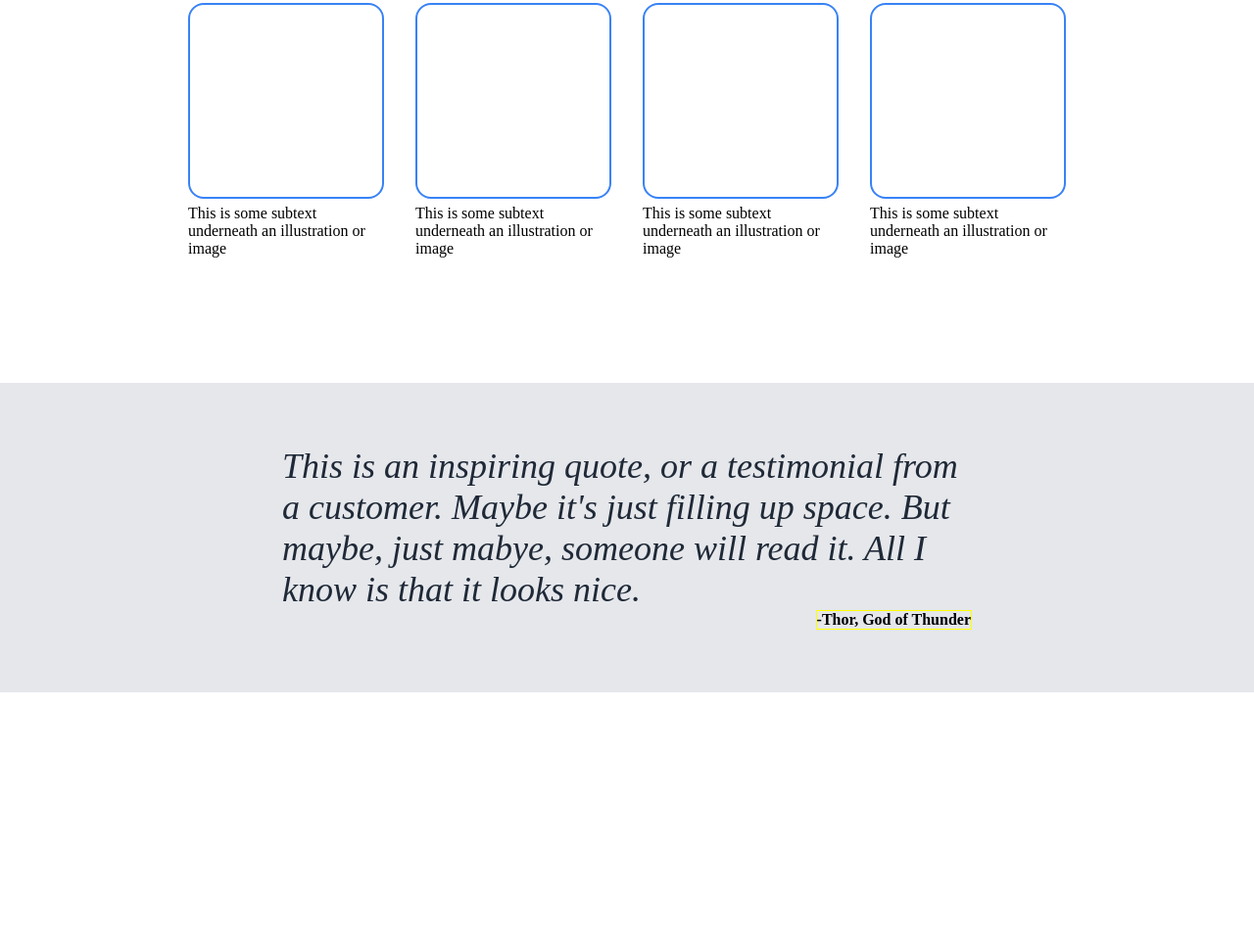
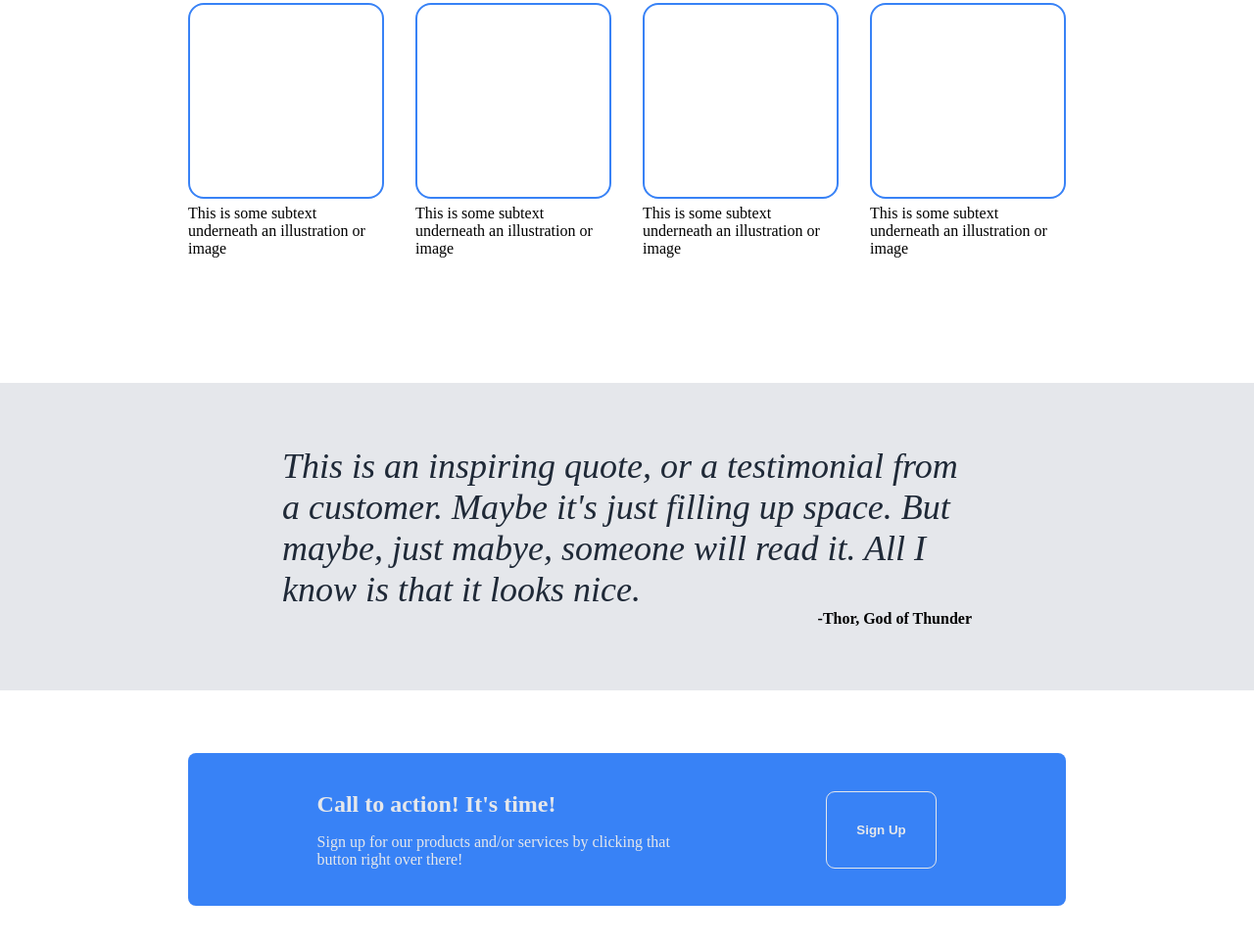
Before and after one commit to guttertothestars/odin-landing-page, a plain HTML site: page index.html in a window 1280 px wide. Shown: the part 614-1578 px from the top of the page at 98% size. Before the commit the page ends 1321 px from the top, so only its background shows below. Drawn offline with Linux system fonts and the light colour scheme.

Commit message:
add call to action section

```diff
--- a/index.html
+++ b/index.html
@@ -27,7 +27,7 @@
         <p class="title-text">This website has some subtext that goes here under
           the main title. It's a smaller font and the color is lower contrast
         </p>
-        <button class="sign-up-button">Sign Up</button>
+        <button class="sign-up-button"><a href="#">Sign Up</a></button>
       </div>
       <div class="banner-image">
         <p class="image-placeholder">this is a placeholder for an image</p>
@@ -72,10 +72,16 @@
       </div>
     </div>
 
-
-
-
-
+    <div class="call-to-action">
+      <div class="action-container">
+        <div class="action-text">
+          <h2>Call to action! It's time!</h2>
+          <p>Sign up for our products and/or services by clicking that button
+            right over there!</p>
+        </div>
+        <button class="sign-up-button"><a href="#">Sign Up</a></button>
+      </div>
+    </div>
 
   </main>
 </body>
--- a/styles.css
+++ b/styles.css
@@ -2,6 +2,11 @@
   padding: 0;
   margin: 0;
   box-sizing: border-box;
+}
+
+a {
+  text-decoration: none; /* no underline */
+  color: #E5E7EB
 }
 /*******************Header Section********************/
 .header {
@@ -133,5 +138,33 @@
 .quote-text > figcaption {
   align-self: flex-end;
   font-weight: bolder;
-  border: solid 1px yellow;
 }
+
+/***************Call to Action********************/
+.action-container {
+  background-color: #3882f6;
+  color:#E5E7EB;
+  margin: 5% 15%;
+  padding: 3% 5%;
+  border-radius: 8px;
+  display: flex;
+  flex: 1;
+  justify-content: space-around;
+}
+
+.action-text {
+  display: flex;
+  flex-direction: column;
+  flex: 1;
+  gap: 1rem;
+  max-width: 50%;
+}
+
+.action-text > p {
+  flex-wrap: wrap;
+}
+
+.action-container > .sign-up-button {
+  padding: 0 4%;
+  border: solid 1px #E5E7EB;
+}
```
